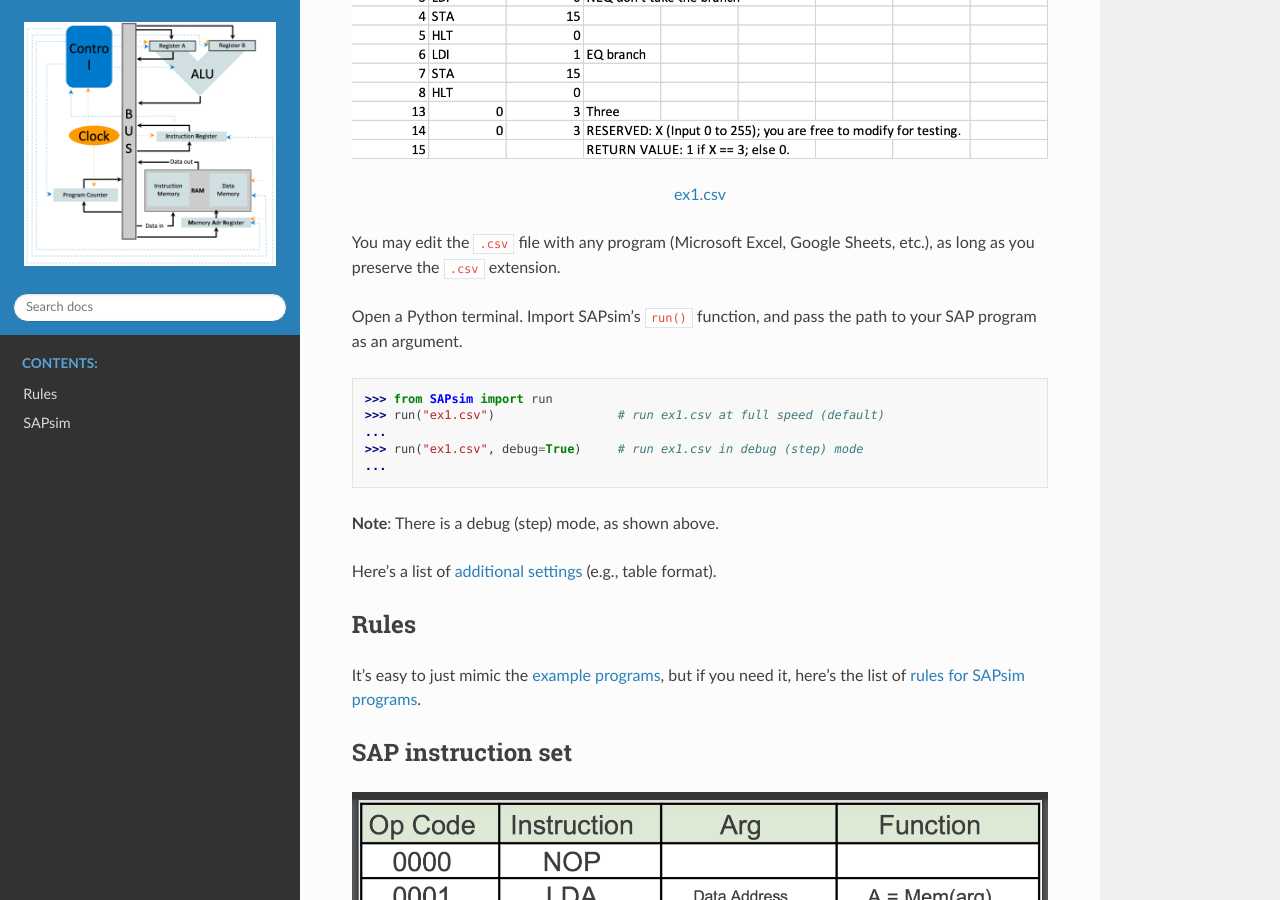
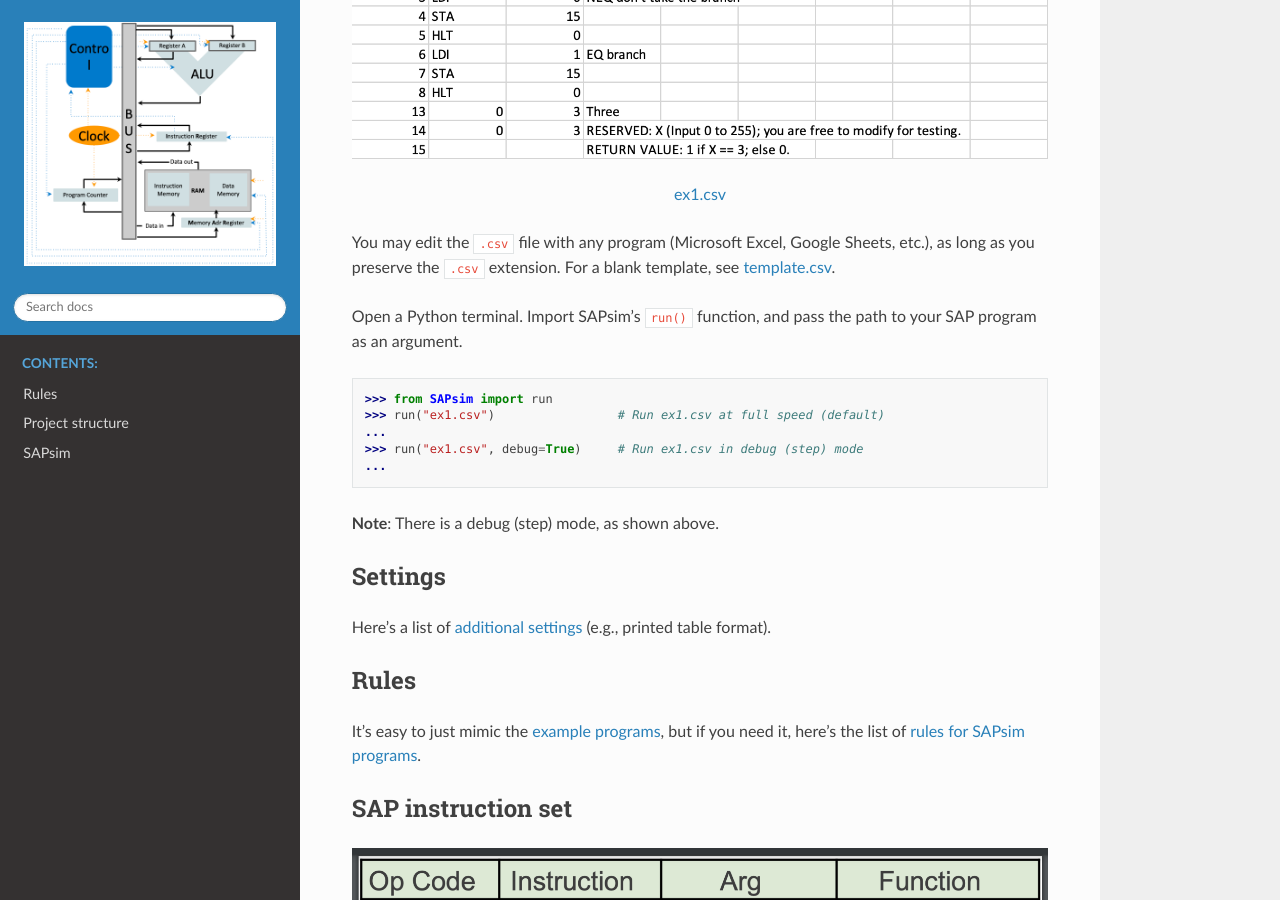
Before and after one commit to jesse-wei/SAPsim, a Sphinx documentation site: the page built from docs/index.rst, in a window 1280 px wide and 900 px high, scrolled down 1318 px. Built offline with Sphinx 7.4.7 and the Read the Docs theme 2.0.0, drawn with Linux system fonts in a browser that asks for light colours; some of the changed text lies outside the part shown.

````diff
--- a/README.md
+++ b/README.md
@@ -1,10 +1,8 @@
 # SAPsim
 
 <span>
-<a href="https://github.com/jesse-wei/SAPsim/actions/workflows/tests.yml"><img src="https://github.com/jesse-wei/SAPsim/actions/workflows/tests.yml/badge.svg"></a>
-<a href="https://sapsim.readthedocs.io/en/latest/"><img src="https://readthedocs.org/projects/sapsim/badge/?version=latest"></a>
-<a href="https://github.com/psf/black"><img src="https://img.shields.io/badge/code%20style-black-000000.svg"></a>
-<a href="https://www.python.org"><img src="https://img.shields.io/badge/python-3670A0?style=plastic&logo=python&logoColor=ffdd54"></a>
+    <a href="https://github.com/jesse-wei/SAPsim/actions/workflows/tests.yml"><img src="https://github.com/jesse-wei/SAPsim/actions/workflows/tests.yml/badge.svg"></a>
+    <a href="https://sapsim.readthedocs.io/en/latest/"><img src="https://readthedocs.org/projects/sapsim/badge/?version=latest"></a>
 </span>
 
 > Simulation of [SAP (Simple As Possible) computer](https://jessewei.dev/img/sap.jpg) programs from COMP311 (Computer Organization) @ [UNC](https://unc.edu).
@@ -28,23 +26,27 @@ Write a SAP program in the CSV file format shown below.
 <p align="center">
     <img src="https://raw.githubusercontent.com/jesse-wei/SAPsim/main/docs/_static/ex1.jpg" alt="Screenshot of ex1.csv in Excel">
 </p>
-<p align="center"><a href="https://github.com/jesse-wei/SAPsim/blob/main/tests/public_prog/ex1.csv">ex1.csv</a></p>
+<p align="center">
+    <a href="https://github.com/jesse-wei/SAPsim/blob/main/tests/public_prog/ex1.csv">ex1.csv</a>
+</p>
 
-You may edit the `.csv` file with any program (Microsoft Excel, Google Sheets, etc.), as long as you preserve the `.csv` extension.
+You may edit the `.csv` file with any program (Microsoft Excel, Google Sheets, etc.), as long as you preserve the `.csv` extension. For a blank template, see [template.csv](https://github.com/jesse-wei/SAPsim/blob/main/template.csv).
 
 Open a Python terminal. Import SAPsim's `run()` function, and pass the path to your SAP program as an argument.
 
 ```py
 >>> from SAPsim import run
->>> run("ex1.csv")                 # run ex1.csv at full speed (default)
+>>> run("ex1.csv")                 # Run ex1.csv at full speed (default)
 ...
->>> run("ex1.csv", debug=True)     # run ex1.csv in debug (step) mode
+>>> run("ex1.csv", debug=True)     # Run ex1.csv in debug (step) mode
 ...
 ```
 
 **Note**: There is a debug (step) mode, as shown above.
 
-Here's a list of [additional settings](https://SAPsim.readthedocs.io/en/latest/#settings) (e.g., table format).
+## Settings
+
+Here's a list of [additional settings](https://SAPsim.readthedocs.io/en/latest/#settings) (e.g., printed table format).
 
 ## Rules
 
--- a/docs/index.rst
+++ b/docs/index.rst
@@ -5,7 +5,7 @@
 
    The theme I'm using for this site has ads 😔. Use adblock.
 
-   The top half of this page is just the README from GitHub.
+   The top half of this page is just the README from `GitHub <https://github.com/jesse-wei/SAPsim>`_.
    Content unique to this site starts at the Settings heading.
 
 .. mdinclude:: ../README.md
@@ -24,6 +24,7 @@ For example, to run in debug (step) mode, use :code:`run(path, debug=True)`.
    :caption: Contents:
 
    rules
+   structure
    modules
 
 
````
Also changed, not shown: docs/structure.rst (added, +58 -0 lines), 5 other files.
